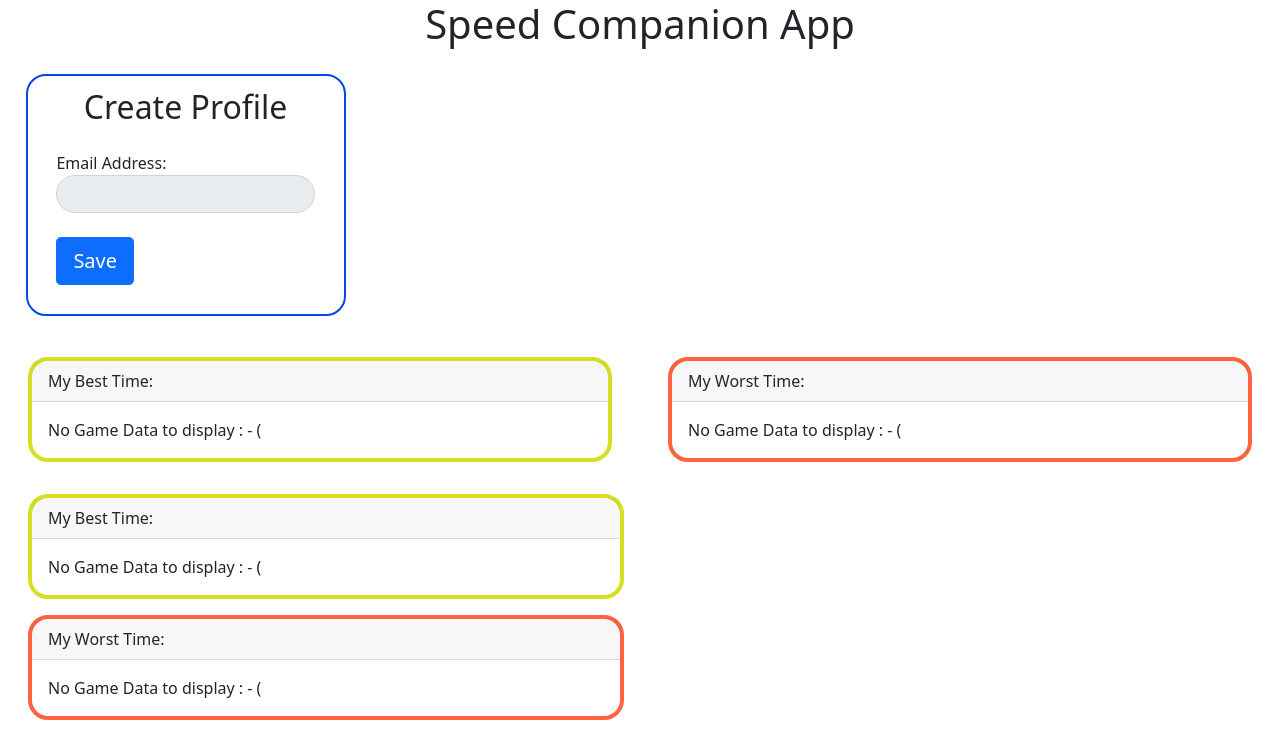
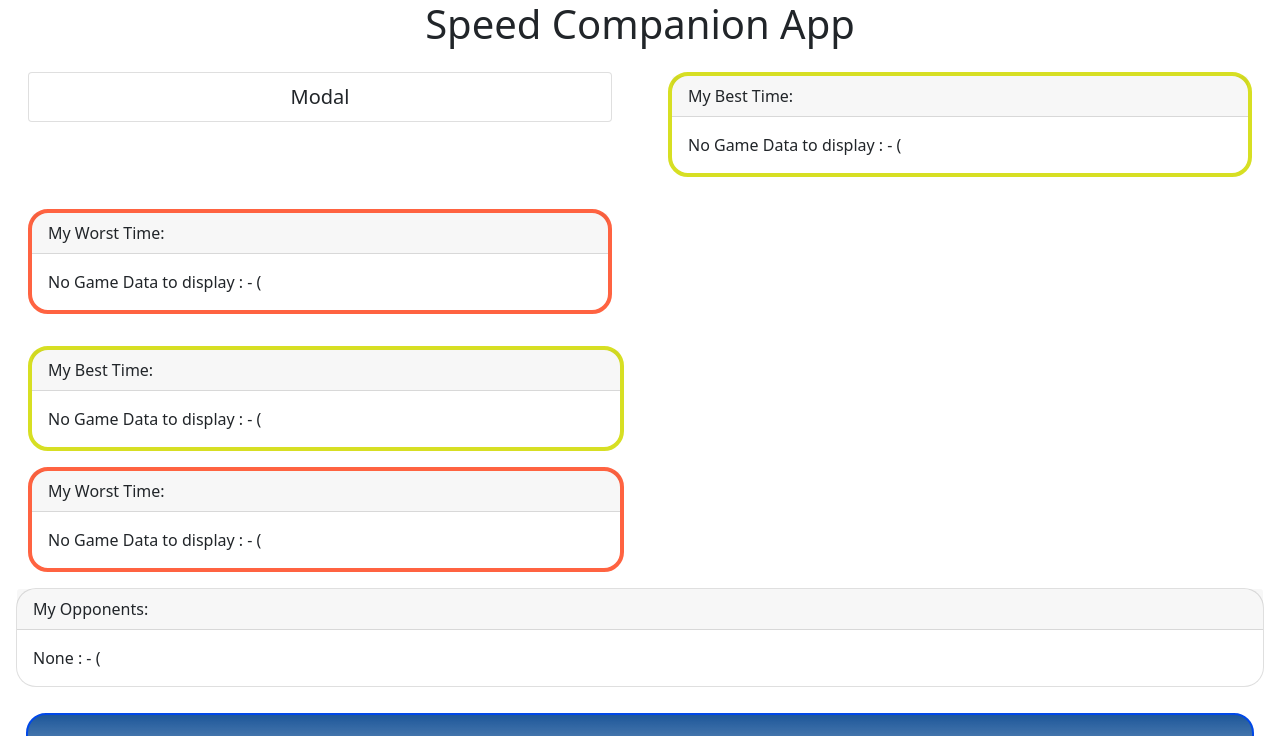
Before and after one commit to 2022-spring-adv-fe-mowe/tca-speed, an Angular app: page / in a window 1280 px wide. Shown: the top 736 px of the page. Built offline with nearby package versions, Linux system fonts and the light colour scheme.

Commit message:
Kind of hacked in and "working"...
At least a modal  is showing up ! ! !

```diff
--- a/src/app/app.component.html
+++ b/src/app/app.component.html
@@ -1,8 +1,18 @@
 <h1>{{title}}</h1>
-<app-user-profile></app-user-profile>
 
 <div class="container">
     <div class="row">
+        <div class="col-md-6">
+            <div class="card m-3">
+                <button
+                    class="btn btn-lg"
+                    (click)="showModal()"
+                >
+                    Modal
+                </button>
+            </div>
+        </div>
+
         <div class="col-md-6">
             <!-- section for displaying personal best time -->
             <div class="card m-3" id="bestTime">
--- a/src/app/app.component.ts
+++ b/src/app/app.component.ts
@@ -1,4 +1,6 @@
 import { Component } from '@angular/core';
+import { NgbModal } from '@ng-bootstrap/ng-bootstrap';
+import { UserProfileComponent } from './user-profile/user-profile.component';
 
 @Component({
   selector: 'app-root',
@@ -6,5 +8,12 @@ import { Component } from '@angular/core';
   styleUrls: ['./app.component.css']
 })
 export class AppComponent {
+
+  constructor(private modalSvc: NgbModal) {}
+
   title = 'Speed Companion App';
+
+  showModal = () => {
+    const modalRef = this.modalSvc.open(UserProfileComponent);
+  };
 }
--- a/src/app/app.module.ts
+++ b/src/app/app.module.ts
@@ -3,6 +3,7 @@ import { BrowserModule } from '@angular/platform-browser';
 import { AppComponent } from './app.component';
 import { UserProfileComponent } from './user-profile/user-profile.component';
 import { GameTimerComponent } from './game-timer/game-timer.component';
+import { NgbModalModule, NgbModule } from '@ng-bootstrap/ng-bootstrap';
 
 @NgModule({
   declarations: [
@@ -11,7 +12,9 @@ import { GameTimerComponent } from './game-timer/game-timer.component';
     GameTimerComponent
   ],
   imports: [
-    BrowserModule
+    BrowserModule,
+    NgbModule,
+    NgbModalModule
   ],
   providers: [],
   bootstrap: [AppComponent]
--- a/src/app/user-profile/user-profile.component.ts
+++ b/src/app/user-profile/user-profile.component.ts
@@ -1,4 +1,5 @@
 import { Component, OnInit } from '@angular/core';
+import { NgbActiveModal } from '@ng-bootstrap/ng-bootstrap';
 
 @Component({
   selector: 'app-user-profile',
@@ -7,7 +8,7 @@ import { Component, OnInit } from '@angular/core';
 })
 export class UserProfileComponent implements OnInit {
 
-  constructor() { }
+  constructor(public activeModal: NgbActiveModal) { }
 
   ngOnInit(): void {
   }
```
